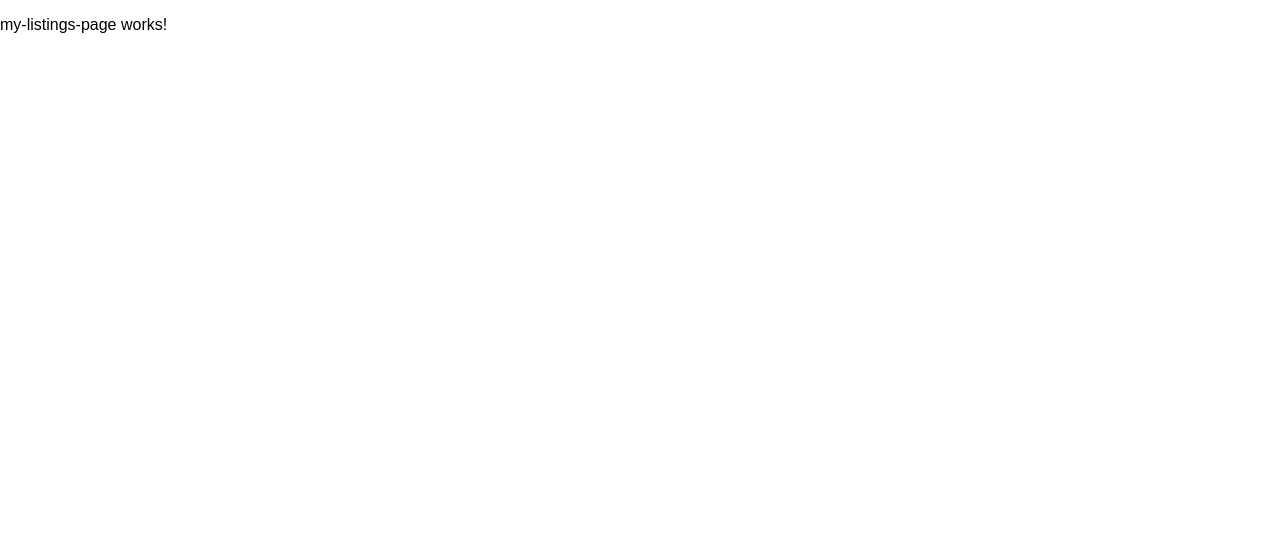
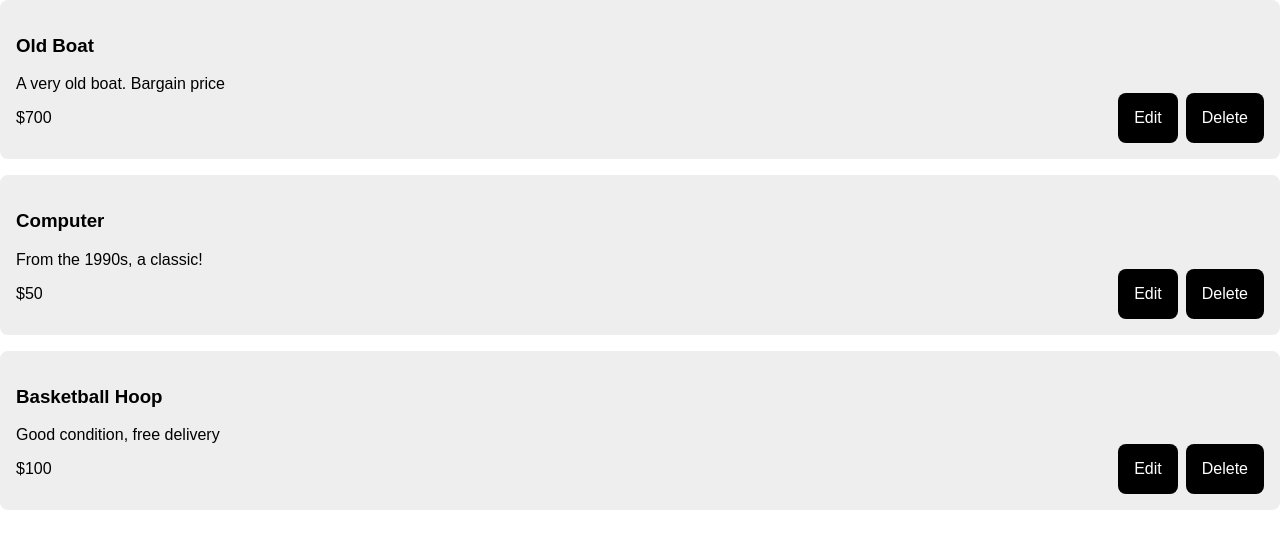
Before and after one commit to shone26/buy-and-sell, an Angular app in the folder FrontEnd/: page /my-listings in a window 1280 px wide. Shown: the top 548 px of the page. Built offline with nearby package versions, Linux system fonts and the light colour scheme.

Commit message:
create my-listings-page

```diff
--- a/FrontEnd/src/app/my-listings-page/my-listings-page.component.html
+++ b/FrontEnd/src/app/my-listings-page/my-listings-page.component.html
@@ -1 +1,11 @@
-<p>my-listings-page works!</p>
+<div class="content-box" *ngFor="let listing of listings">
+    <h3>{{ listing.name }}</h3>
+    <p>{{ listing.description }}</p>
+    <p>${{ listing.price }}</p>
+    <div class="buttons-container">
+        <a routerLink="/edit-listing/{{ listing.id }}">
+            <button>Edit</button>
+        </a>
+        <button (click)="onDeleteClicked(listing.id)">Delete</button>
+    </div>
+</div>
--- a/FrontEnd/src/app/my-listings-page/my-listings-page.component.ts
+++ b/FrontEnd/src/app/my-listings-page/my-listings-page.component.ts
@@ -1,12 +1,27 @@
 import { Component } from '@angular/core';
+import { fakeListings } from '../fake-data';
+import { Listing } from '../types';
+import { NgFor } from '@angular/common';
+import { RouterLink } from '@angular/router';
+
 
 @Component({
   selector: 'app-my-listings-page',
   standalone: true,
-  imports: [],
+  imports: [NgFor,RouterLink],
   templateUrl: './my-listings-page.component.html',
   styleUrl: './my-listings-page.component.css'
 })
 export class MyListingsPageComponent {
+  listings: Listing[] = [];
+
+  ngOnInit(): void {
+    this.listings = fakeListings;
+
+  }
+
+  onDeleteClicked(listingId:string): void {
+    alert(`Deleting your listing with id ${listingId}`);
+  }
 
 }
```
